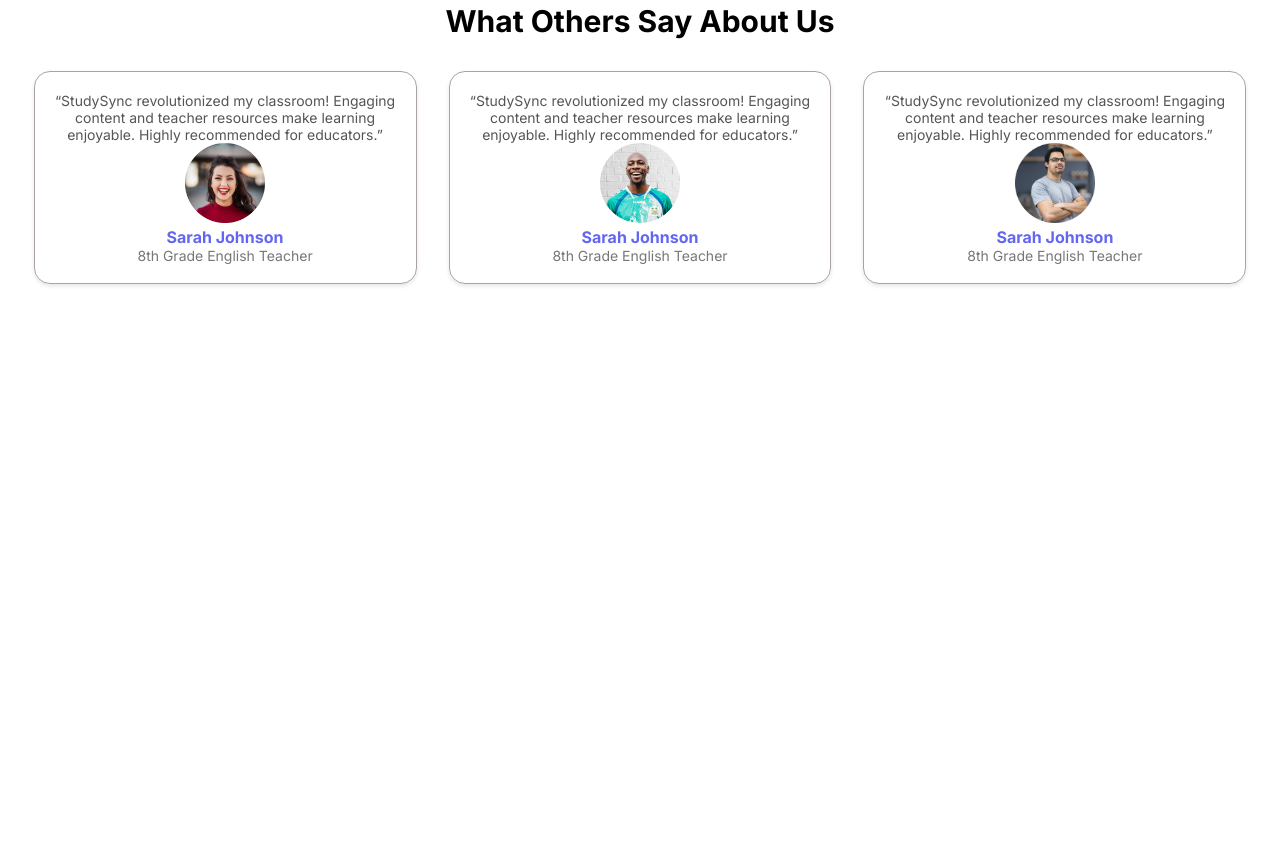
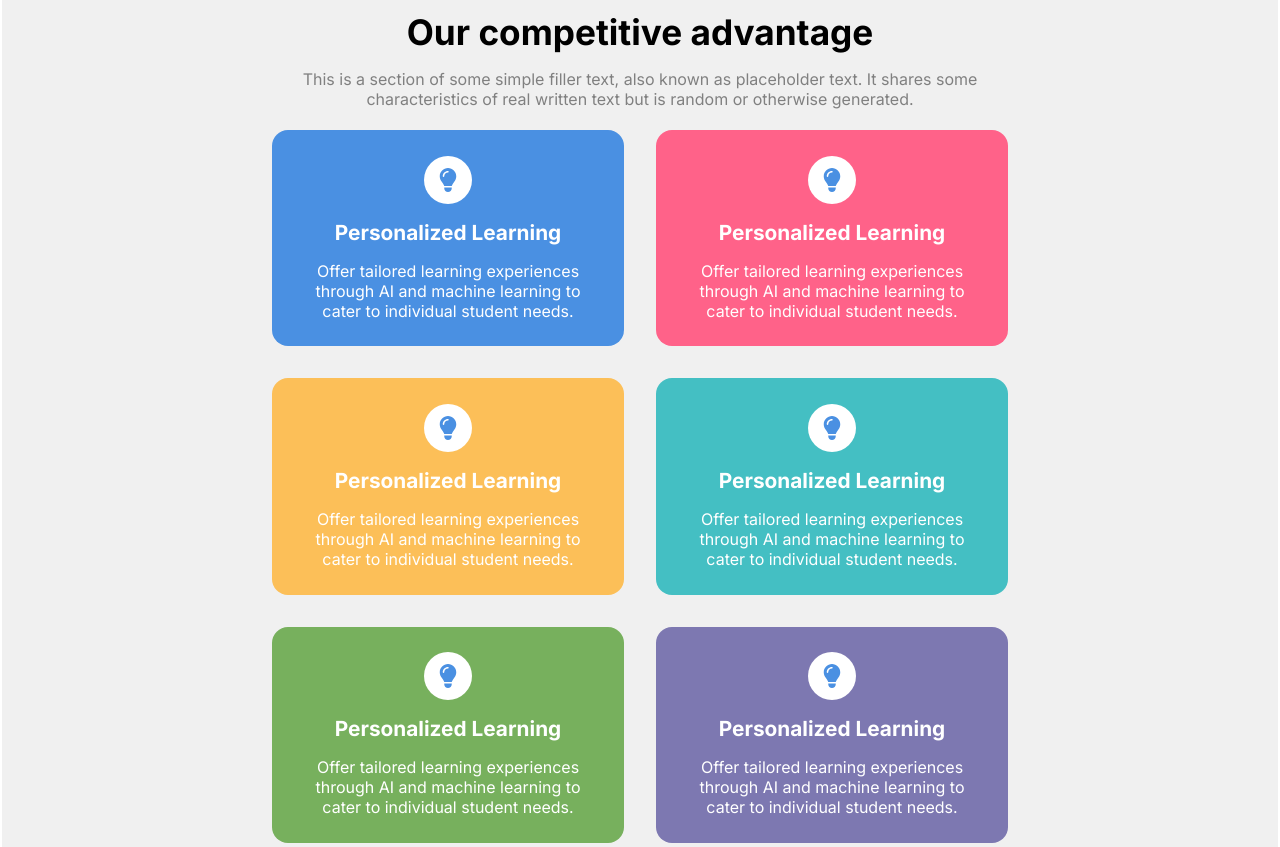
Before and after one commit to mdyhakash/website, a plain HTML site: page index.html in a window 1280 px wide. Shown: the part 935-1782 px from the top of the page. Before the commit the page ends 1251 px from the top, so only its background shows below. Drawn offline with Linux system fonts and the light colour scheme.

Commit message:
Add competitive advantage feature section
Add a responsive six-card feature grid to the homepage, with supporting text, icons, and distinct card colors.

```diff
--- a/index.html
+++ b/index.html
@@ -78,6 +78,95 @@
       </div>
     </div>
 
+    <div class="feature-container">
+      <div class="feature-content">
+        <div class="main-info">
+          <h2 class="main-title">Our competitive advantage</h2>
+          <p class="main-desc">
+            This is a section of some simple filler text, also known as
+            placeholder text. It shares some characteristics of real written
+            text but is random or otherwise generated.
+          </p>
+        </div>
+        <div class="feature-grid">
+          <!-- card-1 -->
+          <div class="feature-card">
+            <div class="icon-container">
+              <img class="feature-svg" src="./images/PersonalizedLearn.svg" alt="" />
+            </div>
+            <div class="feature-info">
+              <div class="feature-title">Personalized Learning</div>
+              <div class="feature-desc">
+                Offer tailored learning experiences through AI and machine
+                learning to cater to individual student needs.
+              </div>
+            </div>
+          </div>
+          <div class="feature-card">
+            <div class="icon-container">
+              <img class="feature-svg" src="./images/PersonalizedLearn.svg" alt="" />
+            </div>
+            <div class="feature-info">
+              <div class="feature-title">Personalized Learning</div>
+              <div class="feature-desc">
+                Offer tailored learning experiences through AI and machine
+                learning to cater to individual student needs.
+              </div>
+            </div>
+          </div>
+          <div class="feature-card">
+            <div class="icon-container">
+              <img class="feature-svg" src="./images/PersonalizedLearn.svg" alt="" />
+            </div>
+            <div class="feature-info">
+              <div class="feature-title">Personalized Learning</div>
+              <div class="feature-desc">
+                Offer tailored learning experiences through AI and machine
+                learning to cater to individual student needs.
+              </div>
+            </div>
+          </div>
+          <div class="feature-card">
+            <div class="icon-container">
+              <img class="feature-svg" src="./images/PersonalizedLearn.svg" alt="" />
+            </div>
+            <div class="feature-info">
+              <div class="feature-title">Personalized Learning</div>
+              <div class="feature-desc">
+                Offer tailored learning experiences through AI and machine
+                learning to cater to individual student needs.
+              </div>
+            </div>
+          </div>
+          <div class="feature-card">
+            <div class="icon-container">
+              <img class="feature-svg" src="./images/PersonalizedLearn.svg" alt="" />
+            </div>
+            <div class="feature-info">
+              <div class="feature-title">Personalized Learning</div>
+              <div class="feature-desc">
+                Offer tailored learning experiences through AI and machine
+                learning to cater to individual student needs.
+              </div>
+            </div>
+          </div>
+          <div class="feature-card">
+            <div class="icon-container">
+              <img class="feature-svg" src="./images/PersonalizedLearn.svg" alt="" />
+            </div>
+            <div class="feature-info">
+              <div class="feature-title">Personalized Learning</div>
+              <div class="feature-desc">
+                Offer tailored learning experiences through AI and machine
+                learning to cater to individual student needs.
+              </div>
+            </div>
+          </div>
+
+        </div>
+      </div>
+    </div>
+
     <div class="testimonial-container">
       <div class="testimonial-content">
         <h2 class="testimonial-title">What Others Say About Us</h2>
--- a/style.css
+++ b/style.css
@@ -266,6 +266,106 @@ body {
   }
 }
 
+.feature-container {
+  background-color: var(--light-gray);
+  padding: 2.5rem 0;
+  text-align: center;
+}
+
+.feature-content {
+  max-width: 800px;
+  margin: 0 auto;
+  padding: 0 2rem;
+}
+
+.main-info {
+  display: flex;
+  flex-direction: column;
+  gap: 1rem;
+}
+.main-title {
+  font-size: 2.2rem;
+  font-weight: bold;
+}
+
+.main-desc {
+  color: var(--gray);
+  font-size: 1rem;
+}
+
+.feature-grid {
+  display: grid;
+  grid-template-columns: repeat(2, 1fr);
+  grid-gap: 2rem;
+  margin-top: 1.3rem;
+}
+
+.feature-card {
+  display: flex;
+  flex-direction: column;
+  justify-content: center;
+  align-items: center;
+  background-color: #6d7890;
+  padding: 1.6rem;
+  border-radius: 1rem;
+  gap: 1rem;
+}
+
+.feature-info {
+  display: flex;
+  flex-direction: column;
+  gap: 1rem;
+}
+.icon-container {
+  background-color: var(--backgroun-color);
+  height: 3rem;
+  width: 3rem;
+  border-radius: 50%;
+  display: flex;
+  justify-content: center;
+  align-items: center;
+}
+
+.feature-svg {
+  width: 1.5rem;
+  height: 1.5rem;
+}
+
+.feature-title {
+  color: white;
+  font-weight: bold;
+  font-size: 1.3rem;
+}
+
+.feature-desc {
+  color: white;
+}
+
+.feature-card:nth-child(1) {
+  background-color: #4a90e2;
+}
+.feature-card:nth-child(2) {
+  background-color: #ff6289;
+}
+.feature-card:nth-child(3) {
+  background-color: #fcbf58;
+}
+.feature-card:nth-child(4) {
+  background-color: #44bfc3;
+}
+.feature-card:nth-child(5) {
+  background-color: #77b05d;
+}
+.feature-card:nth-child(6) {
+  background-color: #7d78b1;
+}
+
+@media screen and (max-width: 768px) {
+  .feature-grid {
+    grid-template-columns: repeat(1, 1fr);
+  }
+}
+
 .testimonial-container {
   background-color: var(--backgroun-color);
   padding: 2rem;
```
